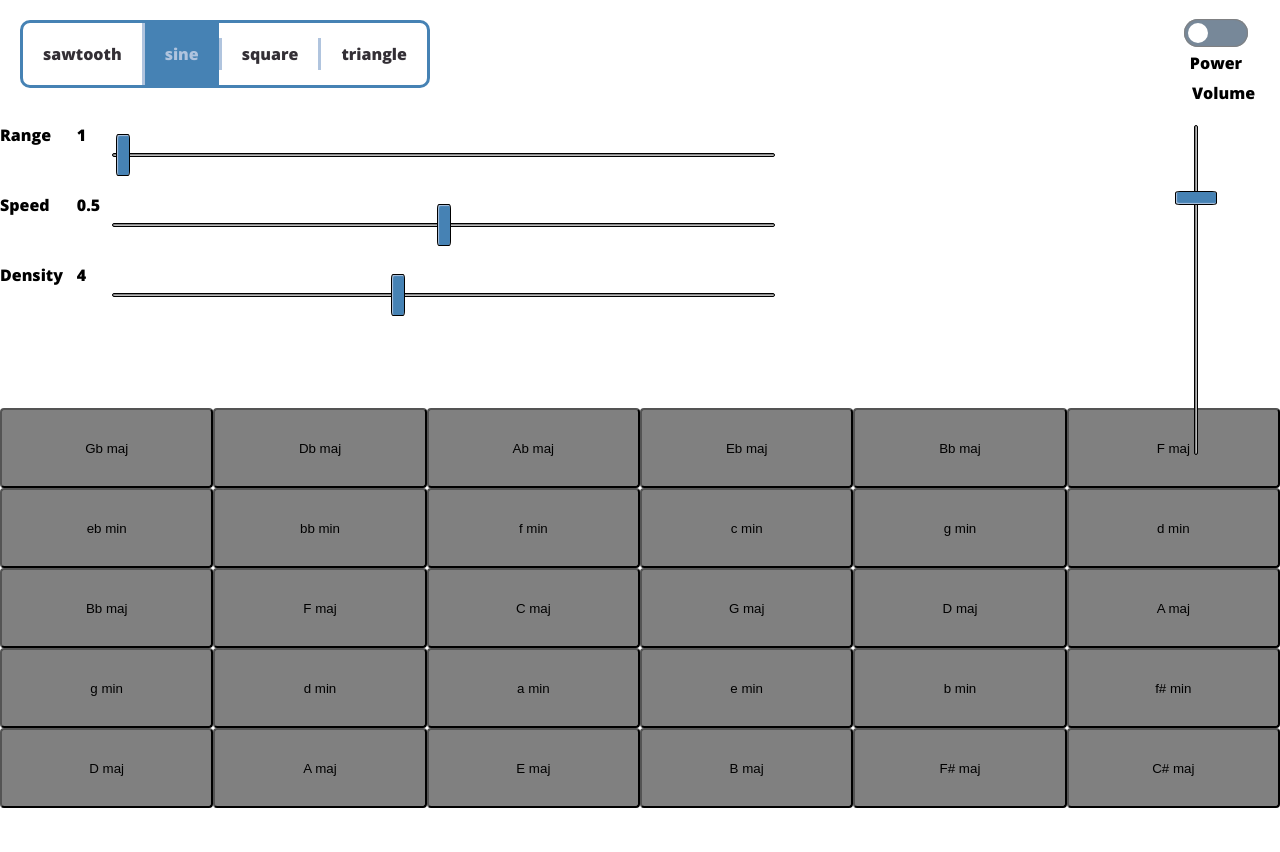
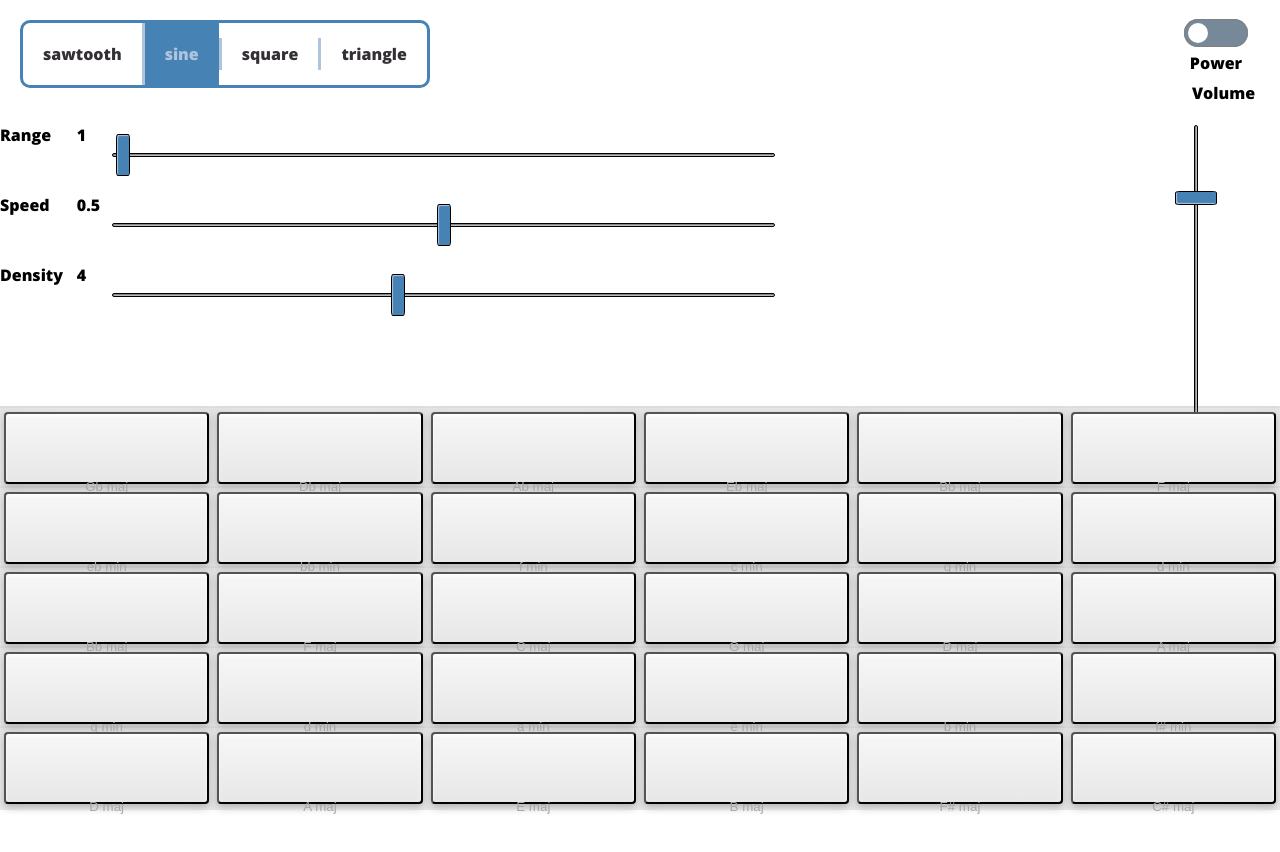
Before and after one commit to MikeSperone/ChordArp_Web, a React app: page / in a window 1280 px wide. Shown: the top 852 px of the page. Before the commit the page ends 808 px from the top, so only its background shows below. Built offline with nearby package versions, Linux system fonts and the light colour scheme; the HTML template or start-up script is replaced by a standard one.

Commit message:
WIP: button styling

```diff
--- a/src/Components/atoms/ChordButton.js
+++ b/src/Components/atoms/ChordButton.js
@@ -2,11 +2,41 @@ import React from 'react';
 import styled from 'styled-components';
 
 const Button = styled.button`
-    background-color: gray;
-    width: calc(100% / 6);
-    height: 100%;
+    width: calc((100% / 6) - 0.5rem);
+    height: calc(100% - 0.5rem);
     border-radius: 4px;
+    background-image: -webkit-gradient(linear, left top, left bottom, from(#f7f7f7), to(#e7e7e7));
+    background-image: -webkit-linear-gradient(top, #f7f7f7, #e7e7e7);
+    background-image: -moz-linear-gradient(top, #f7f7f7, #e7e7e7);
+    background-image: -ms-linear-gradient(top, #f7f7f7, #e7e7e7);
+    background-image: -o-linear-gradient(top, #f7f7f7, #e7e7e7);
+    color: #a7a7a7;
+    margin: 0.25rem;
+    position: relative;
+    text-align: center;
+    line-height: 144px;
+    box-shadow: 0px 3px 8px #aaa, inset 0px 2px 3px #fff;
+    &:hover {
+        text-decoration: none;
+        color: #555;
+        background: #f5f5f5;
+    }
+    &:before {
+        content: "";
+        display: block;
+        background: #fff;
+        border-top: 2px solid #ddd;
+        position: absolute;
+        top: -8px;
+        left: -8px;
+        bottom: -8px;
+        right: -8px;
+        z-index: -1;
+        border-radius: 4px;
+        box-shadow: inset 0px 8px 48px #ddd;
+    }
 `;
+
 
 class ChordButton extends React.Component {
 
```
